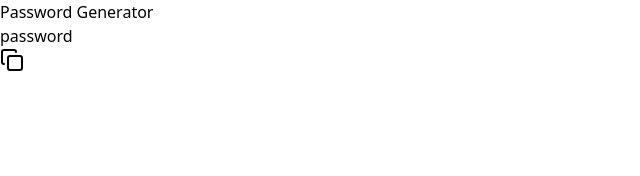
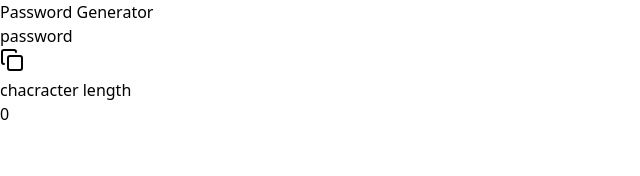
Before and after one commit to NaifIT11/react-password-generator-app, a Next.js app: page / in a window 1280 px wide. Shown: the top 176 px of the page, without its empty margins (0-640 px from the left). Built offline with nearby package versions, Linux system fonts and the light colour scheme.

Commit message:
adding the length and its state

```diff
--- a/src/app/components/Password.tsx
+++ b/src/app/components/Password.tsx
@@ -1,8 +1,10 @@
 "use client";
 
 import { Copy } from "lucide-react";
+import { useState } from "react";
 
 export default function PasswordClient() {
+  const [length , setLength] = useState(0);
   return (
     <div className="w-[50vw] p-4">
       <h1 className="text-xl text-center mb-4">Password Generator</h1>
@@ -13,8 +15,9 @@ export default function PasswordClient() {
         </button>
       </div>
       <div className="border border-indigo-500 p-4">
-         <div className="flex gap-2">
-
+         <div className="flex justify-between">
+            <h3 className="text-sm">chacracter length</h3>
+            <h1 className="text-xl text-indigo-500">{length}</h1>
          </div>
       </div>
     </div>
```
